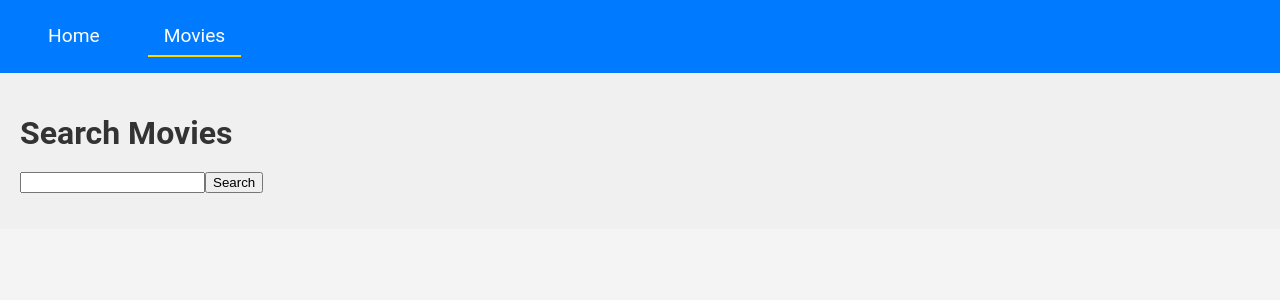
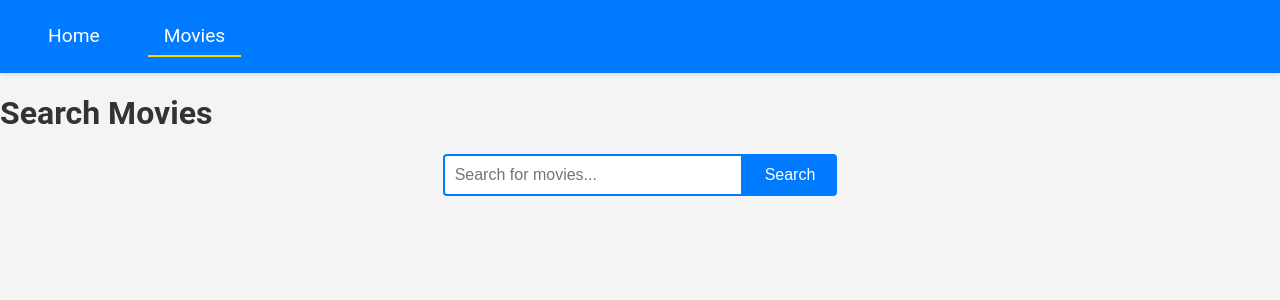
Before and after one commit to Domin737/goit-react-hw-05, a React (Create React App) app: page /movies in a window 1280 px wide. Shown: the top 300 px of the page. Built offline with nearby package versions, Linux system fonts and the light colour scheme.

Commit message:
Update search bar

```diff
--- a/src/components/Movies/Movies.jsx
+++ b/src/components/Movies/Movies.jsx
@@ -1,36 +1,30 @@
 import React, { useState } from 'react';
-import { Link } from 'react-router-dom';
-import { searchMovies } from '../../services/api';
-import { MoviesContainer, MovieItem } from './Movies.styled';
+import { useNavigate, useLocation } from 'react-router-dom';
+import { SearchBar, SearchButton, SearchInput } from './Movies.styled';
 
 const Movies = () => {
   const [query, setQuery] = useState('');
-  const [movies, setMovies] = useState([]);
+  const navigate = useNavigate();
+  const location = useLocation();
 
-  const handleSearch = event => {
-    event.preventDefault();
-    searchMovies(query).then(data => setMovies(data.results));
+  const handleSearch = e => {
+    e.preventDefault();
+    navigate(`${location.pathname}?query=${query}`);
   };
 
   return (
-    <MoviesContainer>
+    <div>
       <h1>Search Movies</h1>
-      <form onSubmit={handleSearch}>
-        <input
+      <SearchBar onSubmit={handleSearch}>
+        <SearchInput
           type="text"
           value={query}
           onChange={e => setQuery(e.target.value)}
+          placeholder="Search for movies..."
         />
-        <button type="submit">Search</button>
-      </form>
-      <ul>
-        {movies.map(movie => (
-          <MovieItem key={movie.id}>
-            <Link to={`/movies/${movie.id}`}>{movie.title}</Link>
-          </MovieItem>
-        ))}
-      </ul>
-    </MoviesContainer>
+        <SearchButton type="submit">Search</SearchButton>
+      </SearchBar>
+    </div>
   );
 };
 
--- a/src/components/Movies/Movies.styled.js
+++ b/src/components/Movies/Movies.styled.js
@@ -1,26 +1,35 @@
 import styled from 'styled-components';
 
-export const MoviesContainer = styled.div`
-  padding: 20px;
-  background-color: #f0f0f0;
+export const SearchBar = styled.form`
+  display: flex;
+  justify-content: center;
+  margin-bottom: 20px;
+`;
 
-  h1 {
-    margin-bottom: 20px;
+export const SearchInput = styled.input`
+  padding: 10px;
+  font-size: 16px;
+  border: 2px solid #007bff;
+  border-radius: 4px 0 0 4px;
+  outline: none;
+  width: 300px;
+
+  &:focus {
+    border-color: #0056b3;
   }
 `;
 
-export const MovieItem = styled.li`
-  list-style: none;
-  margin-bottom: 10px;
+export const SearchButton = styled.button`
+  padding: 10px 20px;
+  font-size: 16px;
+  background-color: #007bff;
+  color: white;
+  border: 2px solid #007bff;
+  border-radius: 0 4px 4px 0;
+  cursor: pointer;
 
-  a {
-    text-decoration: none;
-    color: #007bff;
-    font-size: 1.1rem;
-    transition: color 0.3s;
-
-    &:hover {
-      color: #0056b3;
-    }
+  &:hover {
+    background-color: #0056b3;
+    border-color: #0056b3;
   }
 `;
```
